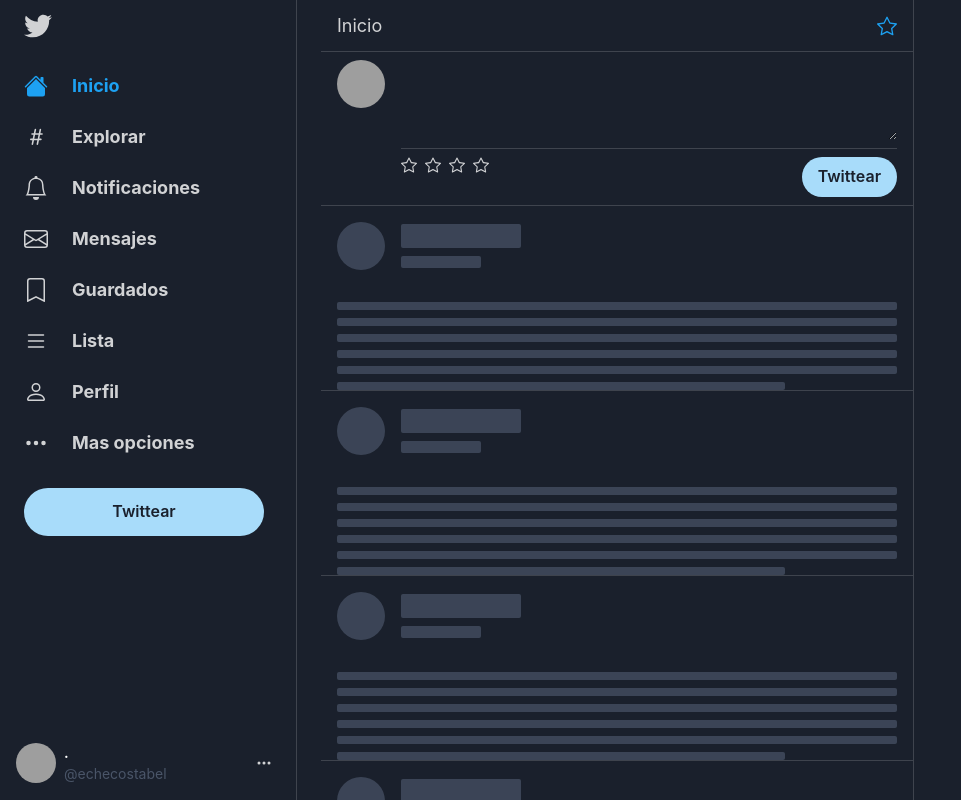
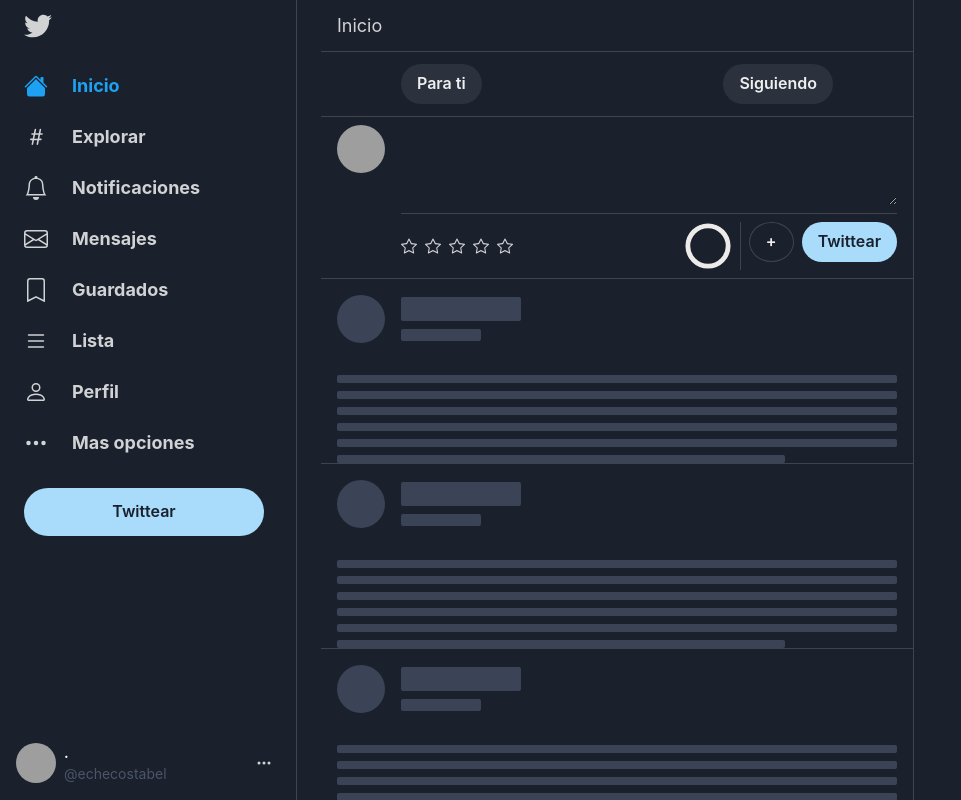
Before and after one commit to EcheCostabel/twitter-clone, a React (Vite) app: page / in a window 1280 px wide. Shown: the top 800 px of the page, without its empty margins (0-961 px from the left). Built offline with nearby package versions, Linux system fonts and the light colour scheme; grey boxes are pictures that could not be loaded.

Commit message:
adding buttons, text area

```diff
--- a/src/screens/Feed.tsx
+++ b/src/screens/Feed.tsx
@@ -8,7 +8,8 @@
   Text,
   Image,
   Textarea,
-  Button
+  Button,
+  CircularProgress
 } from "@chakra-ui/react";
 import React from "react";
 import { BsStar } from "react-icons/bs";
@@ -20,20 +21,30 @@
     <Stack divider={<StackDivider />} spacing={0} width='100%'>
       <Stack direction='row' alignItems='center' justifyContent='space-between' paddingX={4} paddingY={3}>
         <Text fontWeight='2xl' fontSize='lg'>Inicio</Text>
-        <Icon as={BsStar} width={5} height={5} color='primary.500'></Icon>
+      </Stack>
+      <Stack direction='row' justifyContent='space-between' paddingY={3} paddingX={20} fontWeight='bold'>
+        <Button>Para ti</Button>
+        <Button>Siguiendo</Button>
       </Stack>
       <Stack direction='row' paddingY={2} paddingX={4} spacing={4}>
         <Image  src='https://pbs.twimg.com/profile_images/1148504776407232512/LJF8Bnz8_400x400.jpg' borderRadius='50%' width={12} height={12} />
       <Stack divider={<StackDivider />} width='100%'>
-        <Textarea variant='unstyled' fontSize='lg'></Textarea>
-        <Stack direction='row' justifyContent='space-between'>
+        <Textarea variant='unstyled' fontSize='xl' fontWeight='500'></Textarea>
+        <Stack direction='row' justifyContent='space-between' alignItems='center'>
           <Stack direction='row'>
             <Icon as={BsStar} ></Icon>
             <Icon as={BsStar} ></Icon>
             <Icon as={BsStar} ></Icon>
             <Icon as={BsStar} ></Icon>
+            <Icon as={BsStar} ></Icon>
           </Stack>
+          <Stack direction='row'>
+            <Stack direction='row' divider={<StackDivider />}>
+              <CircularProgress></CircularProgress>
+              <Button variant='outline' borderRadius='50%'>+</Button>
+            </Stack>
           <Button colorScheme='primary'>Twittear</Button>
+          </Stack>
         </Stack>
       </Stack>
       </Stack>
--- a/src/theme.ts
+++ b/src/theme.ts
@@ -39,7 +39,8 @@
                 _hover: {
                     backgroundColor: `${props.colorScheme}.600`
                 }
-            })
+            }),
+
         }
     }
 })
```
Also changed, not shown: src/layout.tsx (+4 -4 lines).
